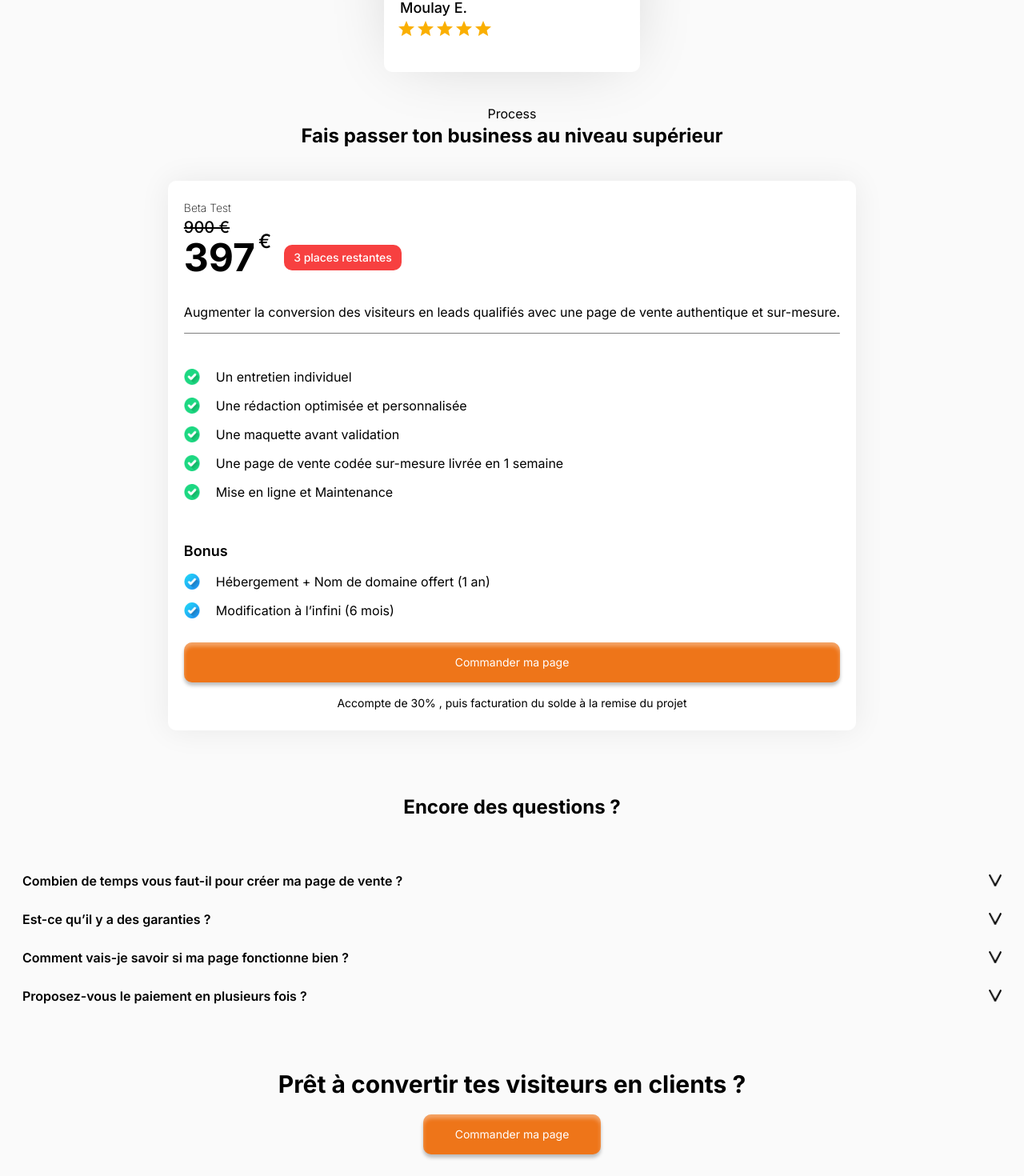
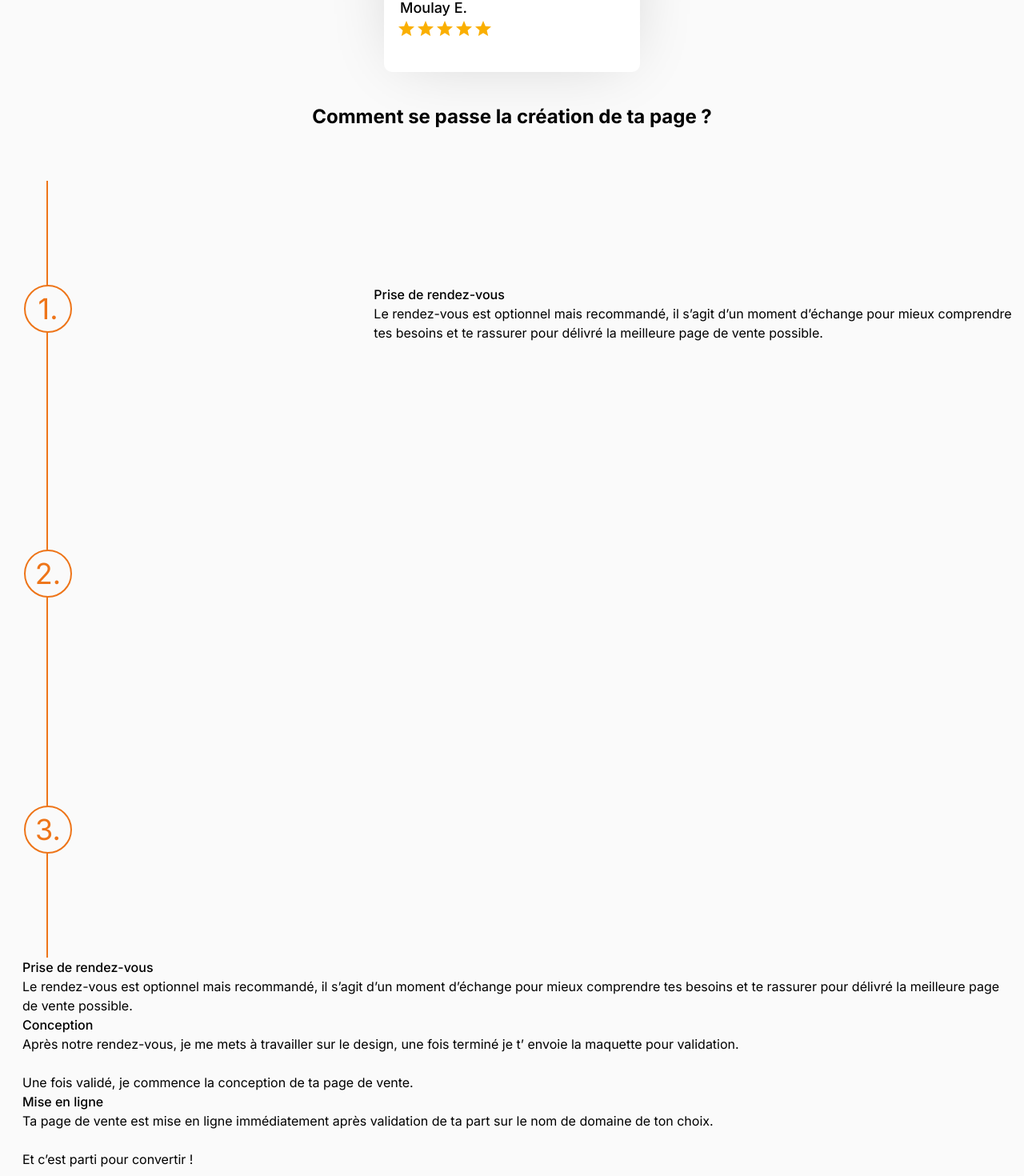
Before and after one commit to SebMZI/territa-lp, a Next.js app: page / in a window 1280 px wide. Shown: the part 5193-6663 px from the top of the page at 80% size. Built offline with nearby package versions, Linux system fonts and the light colour scheme.

Commit message:
feat(FAQ): :art: Modified open/close button
Changed the design of the open/close button to be in the same mood as the whole landing page

```diff
--- a/components/Offer.jsx
+++ b/components/Offer.jsx
@@ -4,7 +4,7 @@ import Button from "./Button";
 
 const Offer = () => {
   return (
-    <section>
+    <section className="w-full mt-20">
       <h2 className="font-bold text-2xl text-center mb-10">
         Fais passer ton business au niveau supérieur
       </h2>
--- a/components/Process.jsx
+++ b/components/Process.jsx
@@ -1,7 +1,115 @@
 import React from "react";
 
 const Process = () => {
-  return <section>Process</section>;
+  return (
+    <section className="w-full">
+      <h2 className="text-center font-bold text-2xl">
+        Comment se passe la création de ta page ?
+      </h2>
+      <div className="w-full">
+        <div className="h-[971px] w-full border-l-2 border-ascent ml-[30px] mt-16 relative flex flex-col justify-around">
+          <div className="grid grid-cols-3 content-center">
+            <div className="col-span-1 h-[60px] w-[60px] border-2 rounded-full border-ascent relative -left-[30px] bg-[#FAFAFA] grid place-content-center  text-4xl text-ascent">
+              1.
+            </div>
+            <div className="col-start-2 col-end-4">
+              <h3 className="font-medium w-full">Prise de rendez-vous</h3>
+              <p className="">
+                Le rendez-vous est optionnel mais recommandé, il s’agit d’un
+                moment d’échange pour mieux comprendre tes besoins et te
+                rassurer pour délivré la meilleure page de vente possible.
+              </p>
+            </div>
+          </div>
+
+          <div className="h-[60px] w-[60px] border-2 rounded-full border-ascent relative -left-[30px] bg-[#FAFAFA] grid place-content-center  text-4xl text-ascent">
+            2.
+          </div>
+          <div className="h-[60px] w-[60px] border-2 rounded-full border-ascent relative -left-[30px] bg-[#FAFAFA] grid place-content-center  text-4xl text-ascent">
+            3.
+          </div>
+        </div>
+        <div className="col-start-2 col-end-4 flex flex-col justify-around">
+          <div className="">
+            <h3 className="font-medium w-full">Prise de rendez-vous</h3>
+            <p className="">
+              Le rendez-vous est optionnel mais recommandé, il s’agit d’un
+              moment d’échange pour mieux comprendre tes besoins et te rassurer
+              pour délivré la meilleure page de vente possible.
+            </p>
+          </div>
+          <div className="">
+            <h3 className="font-medium w-full">Conception</h3>
+            <p className="">
+              Après notre rendez-vous, je me mets à travailler sur le design,
+              une fois terminé je t’ envoie la maquette pour validation.
+              <br />
+              <br /> Une fois validé, je commence la conception de ta page de
+              vente.
+            </p>
+          </div>
+          <div className="">
+            <h3 className="font-medium w-full">Mise en ligne</h3>
+            <p className="">
+              Ta page de vente est mise en ligne immédiatement après validation
+              de ta part sur le nom de domaine de ton choix.
+              <br />
+              <br /> Et c’est parti pour convertir !
+            </p>
+          </div>
+        </div>
+      </div>
+    </section>
+  );
 };
 
 export default Process;
+
+// <section className="w-full">
+//       <h2 className="text-center font-bold text-2xl">
+//         Comment se passe la création de ta page ?
+//       </h2>
+//       <div className="grid grid-cols-3">
+//         <div className="h-[971px] w-[2px] bg-ascent ml-[30px] mt-16 relative flex flex-col justify-around">
+//           <div className="h-[60px] w-[60px] border-2 rounded-full border-ascent relative -left-[30px] bg-[#FAFAFA] grid place-content-center  text-4xl text-ascent">
+//             1.
+//           </div>
+
+//           <div className="h-[60px] w-[60px] border-2 rounded-full border-ascent relative -left-[30px] bg-[#FAFAFA] grid place-content-center  text-4xl text-ascent">
+//             2.
+//           </div>
+//           <div className="h-[60px] w-[60px] border-2 rounded-full border-ascent relative -left-[30px] bg-[#FAFAFA] grid place-content-center  text-4xl text-ascent">
+//             3.
+//           </div>
+//         </div>
+//         <div className="col-start-2 col-end-4 flex flex-col justify-around">
+//           <div className="">
+//             <h3 className="font-medium w-full">Prise de rendez-vous</h3>
+//             <p className="">
+//               Le rendez-vous est optionnel mais recommandé, il s’agit d’un
+//               moment d’échange pour mieux comprendre tes besoins et te rassurer
+//               pour délivré la meilleure page de vente possible.
+//             </p>
+//           </div>
+//           <div className="">
+//             <h3 className="font-medium w-full">Conception</h3>
+//             <p className="">
+//               Après notre rendez-vous, je me mets à travailler sur le design,
+//               une fois terminé je t’ envoie la maquette pour validation.
+//               <br />
+//               <br /> Une fois validé, je commence la conception de ta page de
+//               vente.
+//             </p>
+//           </div>
+//           <div className="">
+//             <h3 className="font-medium w-full">Mise en ligne</h3>
+//             <p className="">
+//               Ta page de vente est mise en ligne immédiatement après validation
+//               de ta part sur le nom de domaine de ton choix.
+//               <br />
+//               <br /> Et c’est parti pour convertir !
+//             </p>
+//           </div>
+//         </div>
+//       </div>
+//     </section>
--- a/components/Question.jsx
+++ b/components/Question.jsx
@@ -1,6 +1,6 @@
 "use client";
 import Image from "next/image";
-import React, { useState } from "react";
+import React, { useRef, useState } from "react";
 
 const Question = ({ question, answer }) => {
   const [isOpen, setIsOpen] = useState(false);
@@ -8,15 +8,14 @@ const Question = ({ question, answer }) => {
     <article onClick={() => setIsOpen(!isOpen)}>
       <div className="flex flex-row gap-20 items-center justify-between">
         <h3 className="font-semibold">{question}</h3>
-        <Image
-          src={"/images/arrow.png"}
-          width={15}
-          height={15}
-          alt=""
-          className={`w-4 h-4 transition-all ${
-            isOpen ? "rotate-180" : "rotate-0"
-          }`}
-        />
+        <div className="bg-[#EE7519] w-6 h-6 rounded-full grid place-content-center relative cursor-pointer">
+          <div className="h-[2px] w-4 bg-white rounded-lg absolute top-[45%] left-[15%]"></div>
+          <div
+            className={`h-4 w-[2px] bg-white rounded-lg absolute left-[45%] top-[15%] transition-all duration-500 ${
+              isOpen ? "rotate-90" : "rotate-0"
+            } `}
+          ></div>
+        </div>
       </div>
       <div
         className={`mt-3 relative transition-all ${
```
